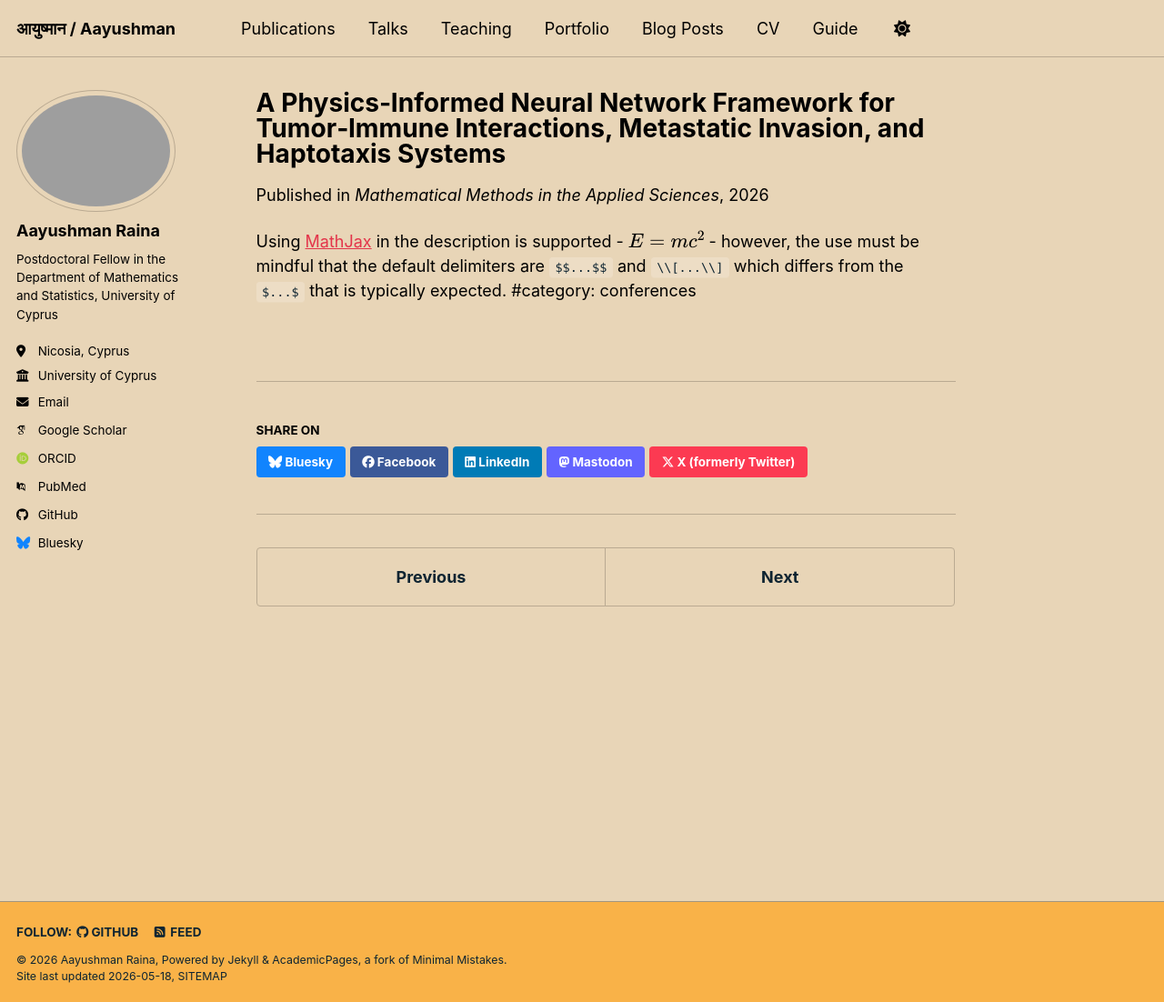
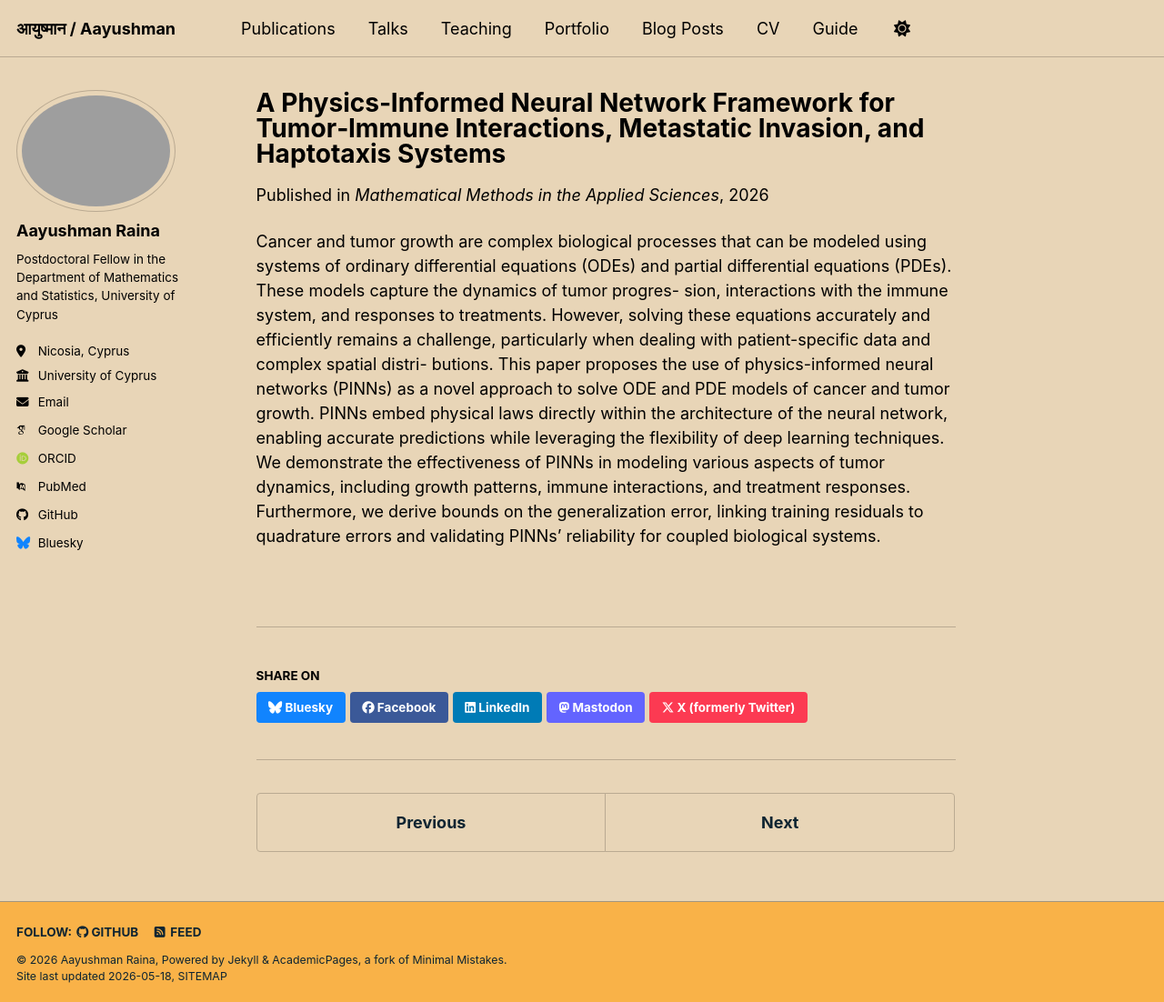
Before and after one commit to Aayushman5/Aayushman5.github.io, a Jekyll site: the page built from _publications/2024-02-17-paper-title-number-8.md, in a window 1280 px wide and 1102 px high. Shown: the whole window at 91% size. Built offline with Jekyll 4.4.1, drawn with Linux system fonts in a browser that asks for light colours; some web fonts are replaced; a script bundle is joined from its source files by our own code; library files that are not in the unit come from our copies.

Commit message:
Update 2024-02-17-paper-title-number-8.md

```diff
--- a/_publications/2024-02-17-paper-title-number-8.md
+++ b/_publications/2024-02-17-paper-title-number-8.md
@@ -7,5 +7,13 @@ date: 2026-03-30
 venue: 'Mathematical Methods in the Applied Sciences'
 paperurl: 'https://academicpages.github.io/files/paper3.pdf'
 ---
-
-Using [MathJax](https://www.mathjax.org/) in the description is supported - $$E=mc^2$$ - however, the use must be mindful that the default delimiters are `$$...$$` and `\\[...\\]` which differs from the `$...$` that is typically expected. #category: conferences
+Cancer and tumor growth are complex biological processes that can be modeled using systems of ordinary differential
+equations (ODEs) and partial differential equations (PDEs). These models capture the dynamics of tumor progres-
+sion, interactions with the immune system, and responses to treatments. However, solving these equations accurately
+and efficiently remains a challenge, particularly when dealing with patient-specific data and complex spatial distri-
+butions. This paper proposes the use of physics-informed neural networks (PINNs) as a novel approach to solve
+ODE and PDE models of cancer and tumor growth. PINNs embed physical laws directly within the architecture of
+the neural network, enabling accurate predictions while leveraging the flexibility of deep learning techniques. We
+demonstrate the effectiveness of PINNs in modeling various aspects of tumor dynamics, including growth patterns,
+immune interactions, and treatment responses. Furthermore, we derive bounds on the generalization error, linking
+training residuals to quadrature errors and validating PINNs’ reliability for coupled biological systems.
```
